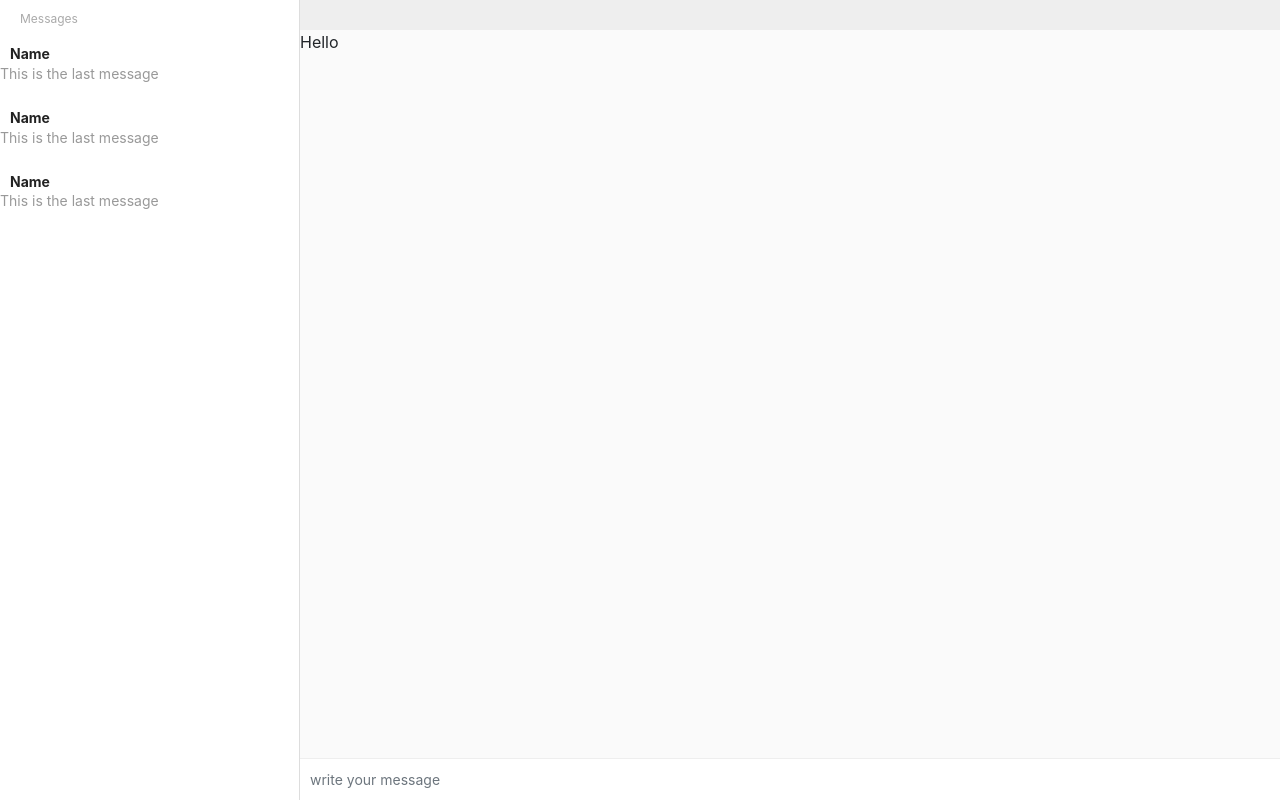
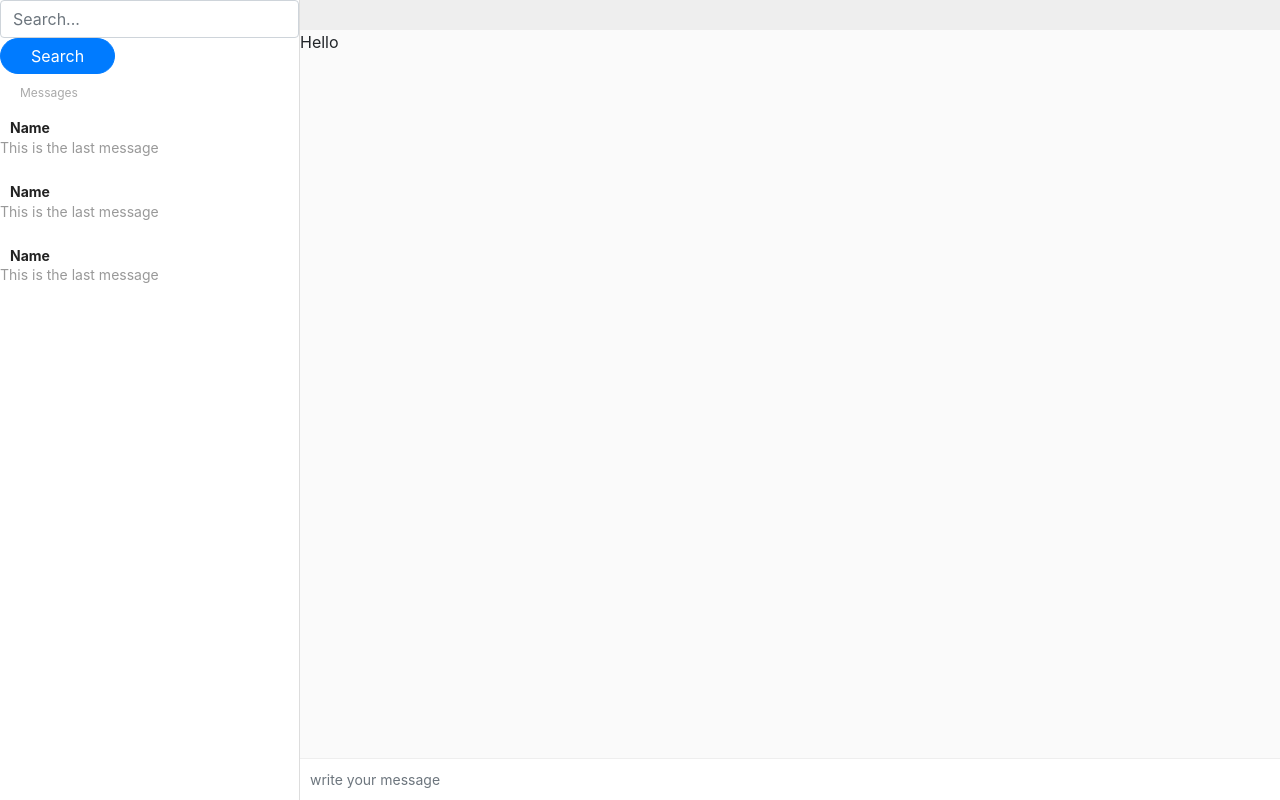
Before and after one commit to ryanxmccarthy/react-chat-app, a React (Create React App) app: page / in a window 1280 px wide. Built offline with nearby package versions, Linux system fonts and the light colour scheme; no server answers.

Commit message:
adding search functionality

```diff
--- a/src/components/partials/Sidebar.js
+++ b/src/components/partials/Sidebar.js
@@ -3,9 +3,35 @@ import { connect } from "react-redux";
 import { withRouter, Link } from "react-router-dom";
 
 class Sidebar extends Component {
+  state = {
+    search: "",
+  };
+
+  search = () => {
+    this.props.chat.socket.send(
+      JSON.stringify({
+        type: "SEARCH",
+        data: this.state.search,
+      })
+    );
+  };
+
   render() {
     return (
       <div className="sidebar">
+        <div className="search-container">
+          <input
+            className="form-control"
+            placeholder="Search..."
+            value={this.state.search}
+            onChange={(e) => {
+              this.setState({ search: e.target.value });
+            }}
+          />
+          <button className="btn btn-primary" onClick={(e) => this.search()}>
+            Search
+          </button>
+        </div>
         <ul className="thread-list">
           <label>Messages</label>
           <li>
```
